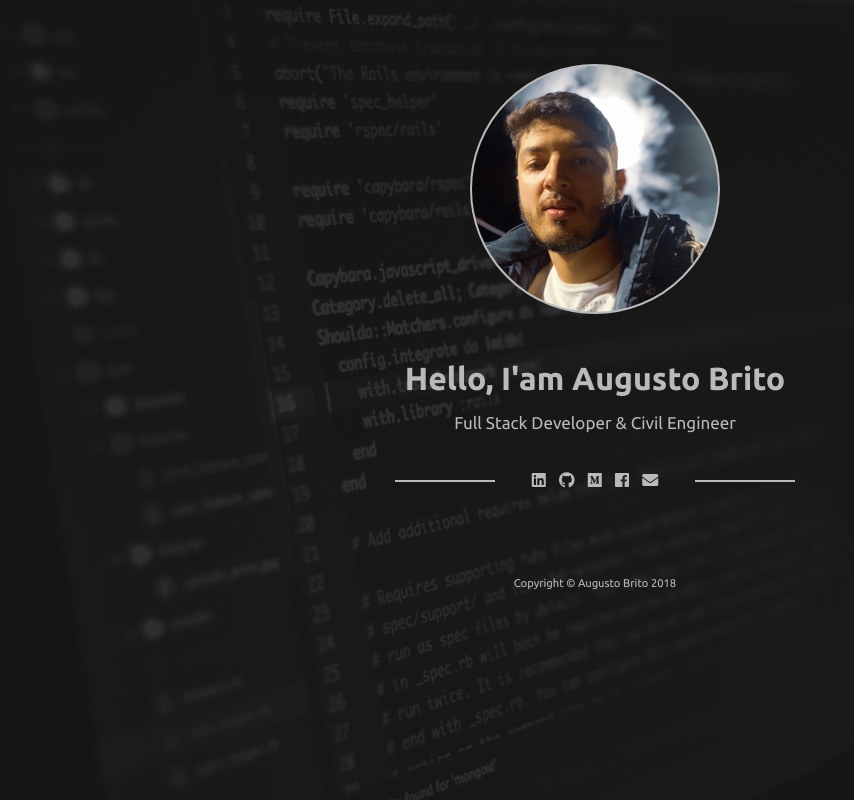
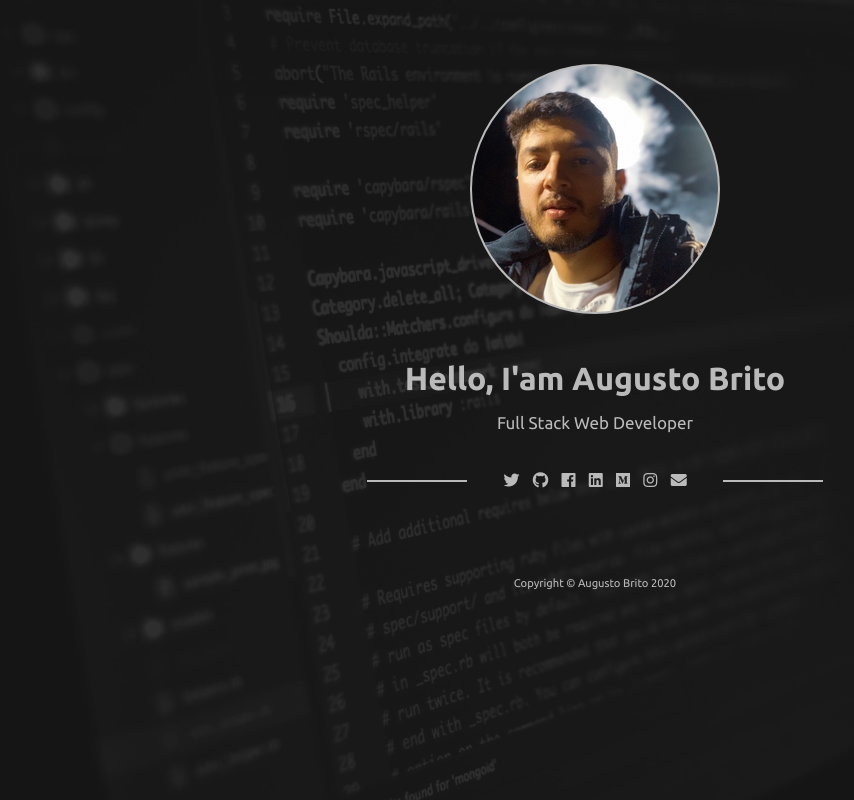
Before and after one commit to augustobrit/augusto-brito-web, a website: page index.html in a window 1280 px wide. Shown: the whole page, without its empty margins (45-899 px from the left). Drawn offline with Linux system fonts and the light colour scheme.

Commit message:
changes in links

```diff
--- a/index.html
+++ b/index.html
@@ -47,30 +47,42 @@
         <div class="profile-content">
           <div class="profile-img"></div>
           <h1>Hello, I'am Augusto Brito</h1>
-          <span>Full Stack Developer & Civil Engineer</span>
+          <span>Full Stack Web Developer</span>
           <ul class="icons">
             <li>
-              <a href="https://www.linkedin.com/in/augustobrito" target="_blank"
+              <a href="https://twitter.com/augustobritome" target="_blank"
+                ><i class="fab fa-twitter fa-2x"></i
+              ></a>
+            </li>
+            <li>
+              <a href="https://github.com/augustobritome" target="_blank"
+                ><i class="fab fa-github fa-2x"></i
+              ></a>
+            </li>
+            <li>
+              <a href="https://facebook.com/augustobritome" target="_blank"
+                ><i class="fab fa-facebook fa-2x"></i
+              ></a>
+            </li>
+            <li>
+              <a
+                href="https://www.linkedin.com/in/augustobritome"
+                target="_blank"
                 ><i class="fab fa-linkedin fa-2x"></i
               ></a>
             </li>
             <li>
-              <a href="https://github.com/augustobrit" target="_blank"
-                ><i class="fab fa-github fa-2x"></i
-              ></a>
-            </li>
-            <li>
-              <a href="https://medium.com/@augustobrit" target="_blank"
+              <a href="https://medium.com/@augustobritome" target="_blank"
                 ><i class="fab fa-medium fa-2x"></i
               ></a>
             </li>
             <li>
-              <a href="https://facebook.com/augustobrit" target="_blank"
-                ><i class="fab fa-facebook fa-2x"></i
+              <a href="https://instagram.com/augustobritome" target="_blank"
+                ><i class="fab fa-instagram fa-2x"></i
               ></a>
             </li>
             <li>
-              <a href="mailto:augustobrito@outlook.com" target="_blank"
+              <a href="mailto:contato@augustobrito.me" target="_blank"
                 ><i class="fas fa-envelope fa-2x"></i
               ></a>
             </li>
@@ -84,8 +96,8 @@
       </div>
     </section>
 
-    <footer id="footer">Copyright &copy; Augusto Brito 2018</footer>
+    <footer id="footer"></footer>
 
-    <script src="js/main.js"></script>
+    <script src="./index.js"></script>
   </body>
 </html>
--- /dev/null
+++ b/index.js
@@ -0,0 +1,7 @@
+const footer = document.querySelector('footer');
+
+const currentYear = new Date().getFullYear();
+
+if (footer) {
+  footer.innerHTML = `Copyright &copy; Augusto Brito ${currentYear}`;
+}
--- a/package.json
+++ b/package.json
@@ -4,7 +4,7 @@
   "description": "My personal website",
   "main": "index.js",
   "dependencies": {
-    "node-sass": "^4.10.0"
+    "node-sass": "^4.14.1"
   },
   "devDependencies": {},
   "scripts": {
--- a/scss/_config.scss
+++ b/scss/_config.scss
@@ -1,6 +1,6 @@
 $text-color: #bababa;
 $primary-color: #181818;
-$secondary-color: #4d739c;
+$secondary-color: #8fb339;
 $show-home-image: true;
 $home-image: url(../img/background.jpg);
 $background-opacity: 0.9;
@@ -20,7 +20,7 @@ $portrait-image: url(../img/portrait.jpg);
 
       &:after {
         content: "";
-        position: absolute;
+        position: fixed;
         top: 0;
         right: 0;
         width: 100%;
--- a/scss/main.scss
+++ b/scss/main.scss
@@ -68,6 +68,7 @@ section {
       content: "";
       margin: auto;
     }
+
     &:before {
       position: absolute;
       top: 0;
```
Also changed, not shown: css/main.css, 1 other file.
